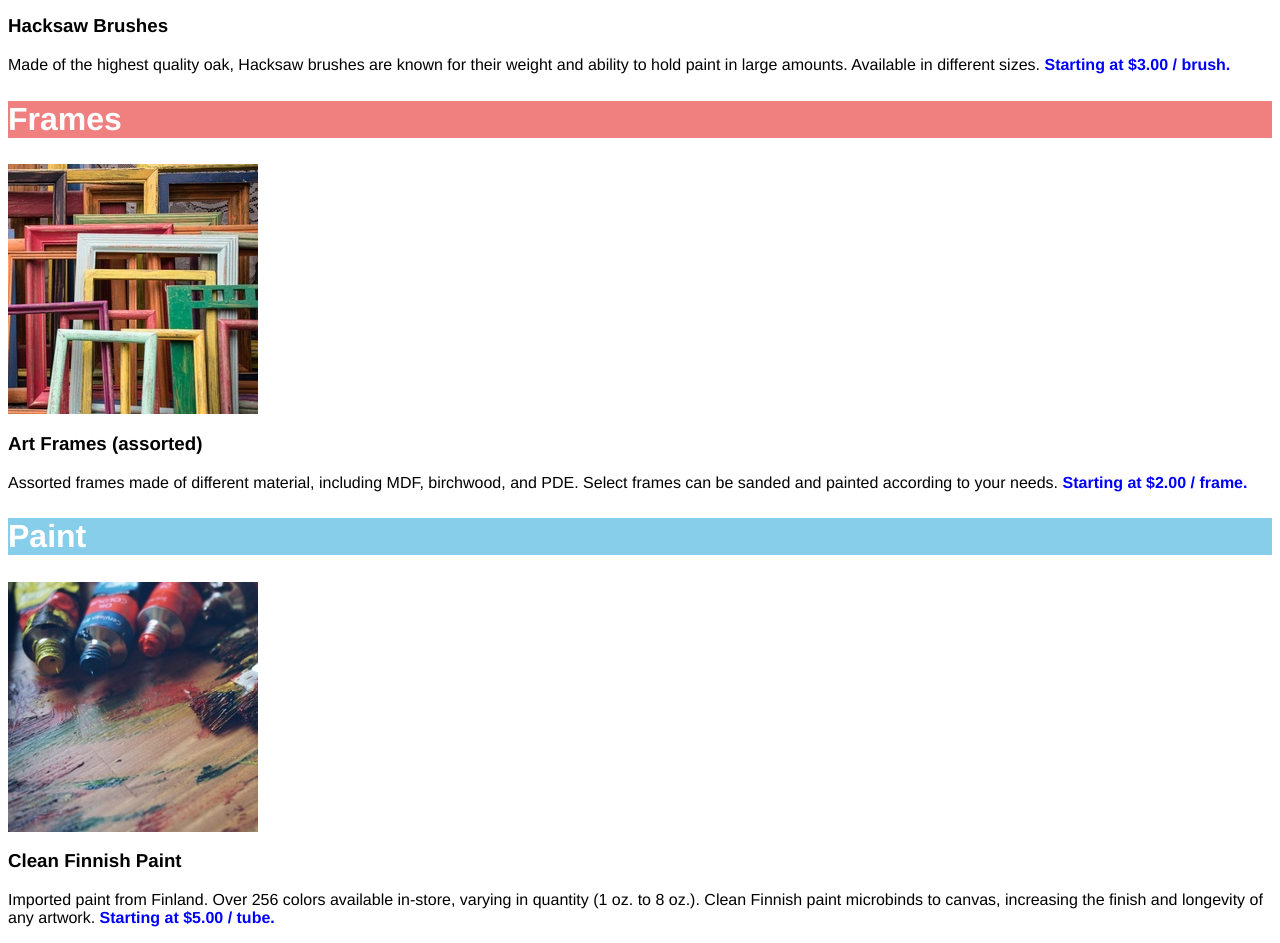
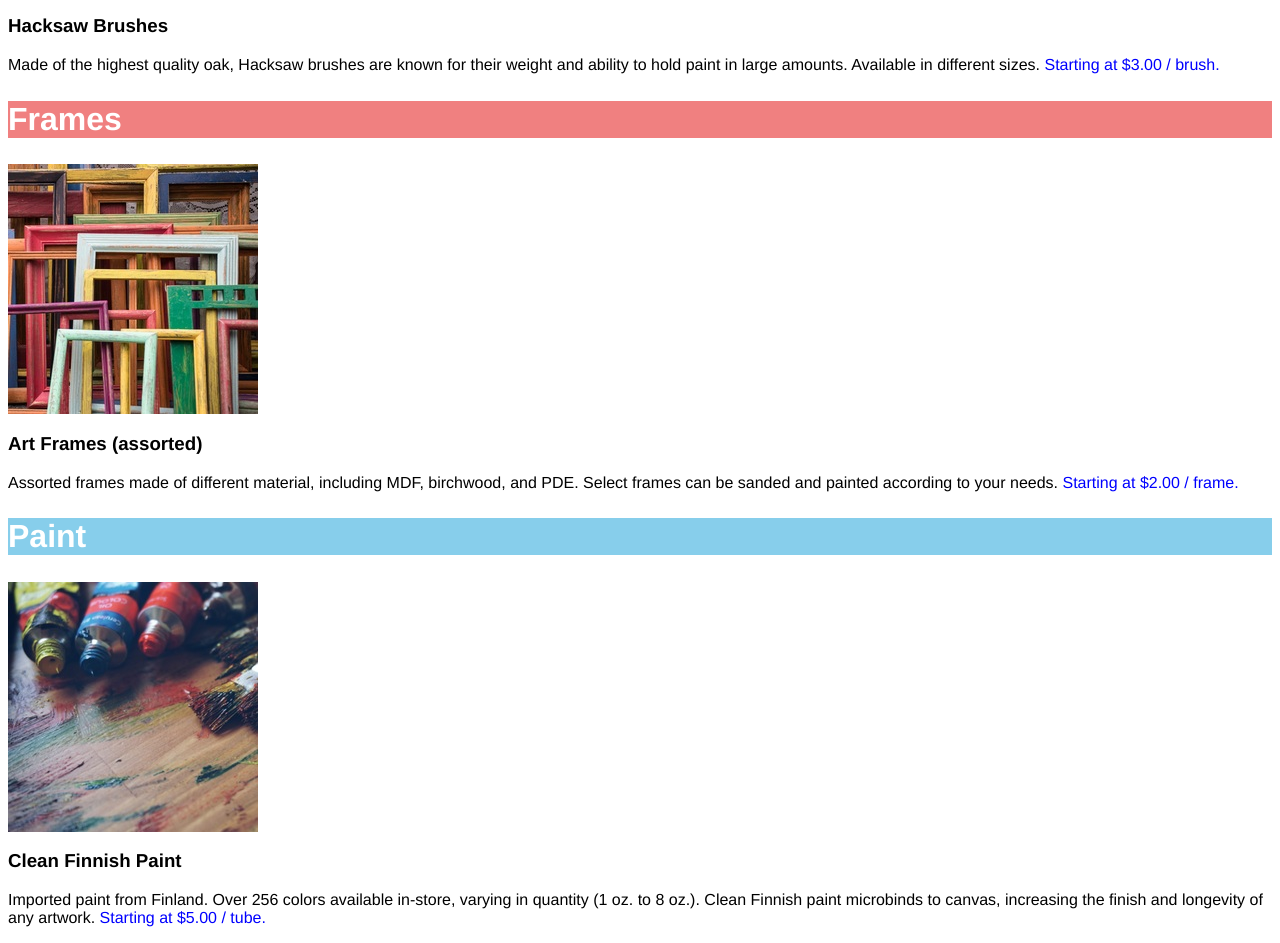
Before and after one commit to yuvalrooz/prj-rev-bwfs-dasmoto, a plain HTML site: page Dasmoto's Arts & Crafts/index.html in a window 1280 px wide. Shown: the part 507-1450 px from the top of the page. Drawn offline with Linux system fonts and the light colour scheme.

Commit message:
Replace strong tags with span and add price class

```diff
--- a/Dasmoto's Arts & Crafts/index.html
+++ b/Dasmoto's Arts & Crafts/index.html
@@ -16,7 +16,7 @@
     <h3>Hacksaw Brushes</h3>
     <p>Made of the highest quality oak, Hacksaw brushes are
       known for their weight and ability to hold paint in large amounts.
-      Available in different sizes. <strong>Starting at $3.00 / brush.</strong></p>
+      Available in different sizes. <span class="price">Starting at $3.00 / brush.</span></p>
   </div>
   <div class="frames">
     <h2>Frames</h2>
@@ -24,7 +24,7 @@
     <h3>Art Frames (assorted)</h3>
     <p>Assorted frames made of different material, including MDF, birchwood, and PDE.
       Select frames can be sanded and painted according to your needs.
-      <strong>Starting at $2.00 / frame.</strong></p>
+      <span class="price">Starting at $2.00 / frame.</span></p>
   </div>
   <div class="paint">
     <h2>Paint</h2>
@@ -32,7 +32,7 @@
     <h3>Clean Finnish Paint</h3>
     <p>Imported paint from Finland. Over 256 colors available in-store, varying in quantity (1 oz. to 8 oz.). Clean Finnish
       paint microbinds to canvas, increasing the finish and
-      longevity of any artwork. <strong>Starting at $5.00 / tube.</strong></p>
+      longevity of any artwork. <span class="price">Starting at $5.00 / tube.</span></p>
   </div>
 </body>
 </html>
```
